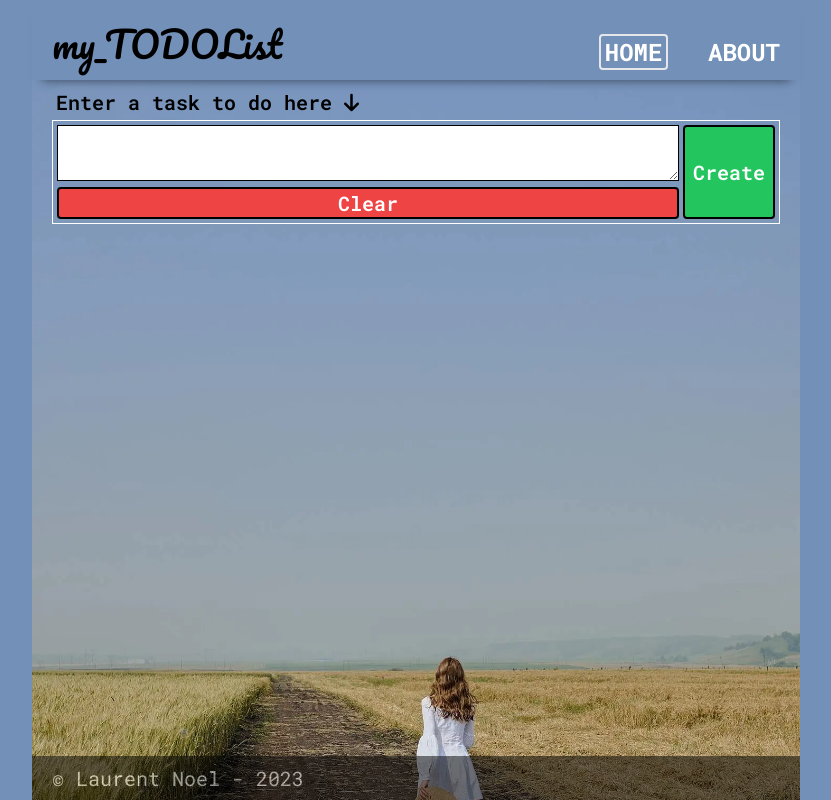
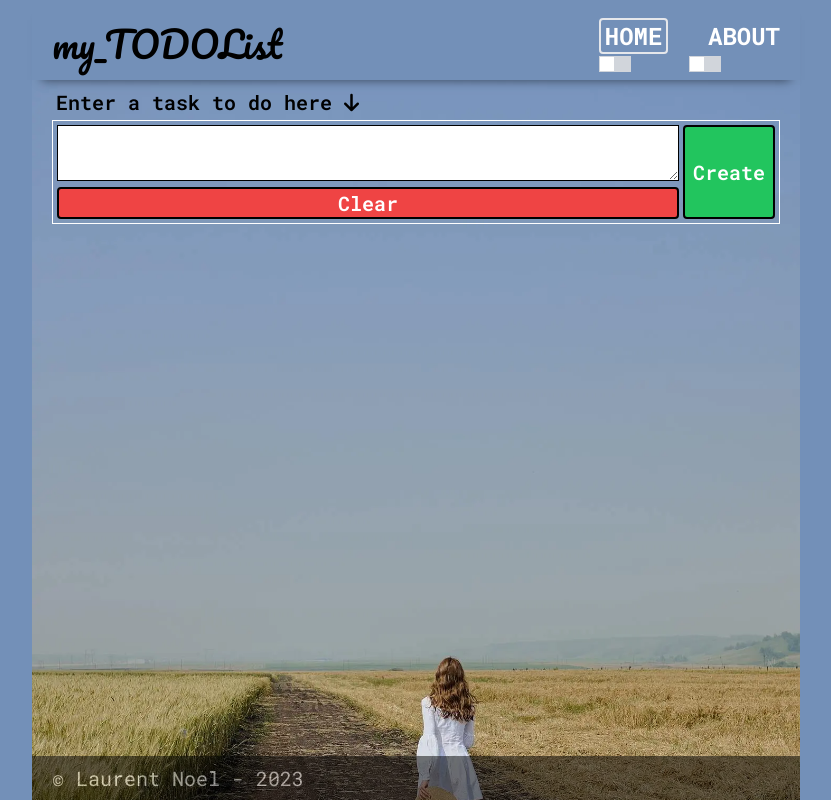
Before and after one commit to lnoel4289/todolist, a React (Vite) app: page / in a window 1280 px wide. Shown: the whole page, without its empty margins (224-1055 px from the left). Built offline with nearby package versions, Linux system fonts and the light colour scheme.

Commit message:
toggle switches on header

```diff
--- a/src/components/Header/index.jsx
+++ b/src/components/Header/index.jsx
@@ -2,22 +2,54 @@ import { NavLink } from "react-router-dom";
 
 const Header = () => {
   return (
-    <header className="z-10 h-10 xs:h-14 sm:h-20 flex justify-between items-center sticky top-0 left-0 right-0 px-5 bg-sky shadow-scan59 shadow-slate-700">
+    <header className="z-10 h-14 xs:h-14 sm:h-20 flex justify-between items-center sticky top-0 left-0 right-0 px-5 bg-sky shadow-scan59 shadow-slate-700">
       <h1 className="sm:relative top-4 sm:h-16 grow-[2] xs:grow-[5] sm:grow-[8] font-pacifico text-lg xs:text-2xl sm:text-4xl">
         my_TODOList
       </h1>
-      <nav className="grow font-bold sm:text-2xl sm:relative top-3">
+      <div className="grow flex flex-col justify-around h-full">
+        <nav className="font-bold sm:text-2xl sm:relative top-3">
           <ul className="flex justify-between items-center text-white uppercase text-lg sm:text-2xl">
             <li>
-            <NavLink to="/" className={({isActive}) => isActive ? "border-2 rounded px-1" : ""}>
+              <NavLink
+                to="/"
+                className={({ isActive }) =>
+                  isActive ? "border-2 rounded px-1" : ""
+                }
+              >
                 Home
               </NavLink>
             </li>
             <li>
-            <NavLink to="/about" className={({isActive}) => isActive ? "border-2 rounded px-1" : ""}>About</NavLink>
+              <NavLink
+                to="/about"
+                className={({ isActive }) =>
+                  isActive ? "border-2 rounded px-1" : ""
+                }
+              >
+                About
+              </NavLink>
             </li>
           </ul>
         </nav>
+        <div className="grid grid-cols-2">
+          <label htmlFor="tgl-drk" className="relative h-4 w-8">
+            <input
+              type="checkbox"
+              id="tgl-drk"
+              className="w-0 h-0 opacity-0 peer"
+            ></input>
+            <span className="absolute inset-0 bg-gray-300 cursor-pointer before:flex before:absolute before:w-3.5 before:h-3.5 before:bg-white before:top-px before:left-px before:duration-300 before:peer-checked:translate-x-4"></span>
+          </label>
+          <label htmlFor="tgl-lng" className="relative h-4 w-8">
+            <input
+              type="checkbox"
+              id="tgl-lng"
+              className="w-0 h-0 opacity-0 peer"
+            ></input>
+            <span className="absolute inset-0 bg-gray-300 cursor-pointer before:flex before:absolute before:w-3.5 before:h-3.5 before:bg-white before:top-px before:left-px before:duration-300 before:peer-checked:translate-x-4"></span>
+          </label>
+        </div>
+      </div>
     </header>
   );
 };
```
Lines whose indentation alone changed are shown as unchanged.
